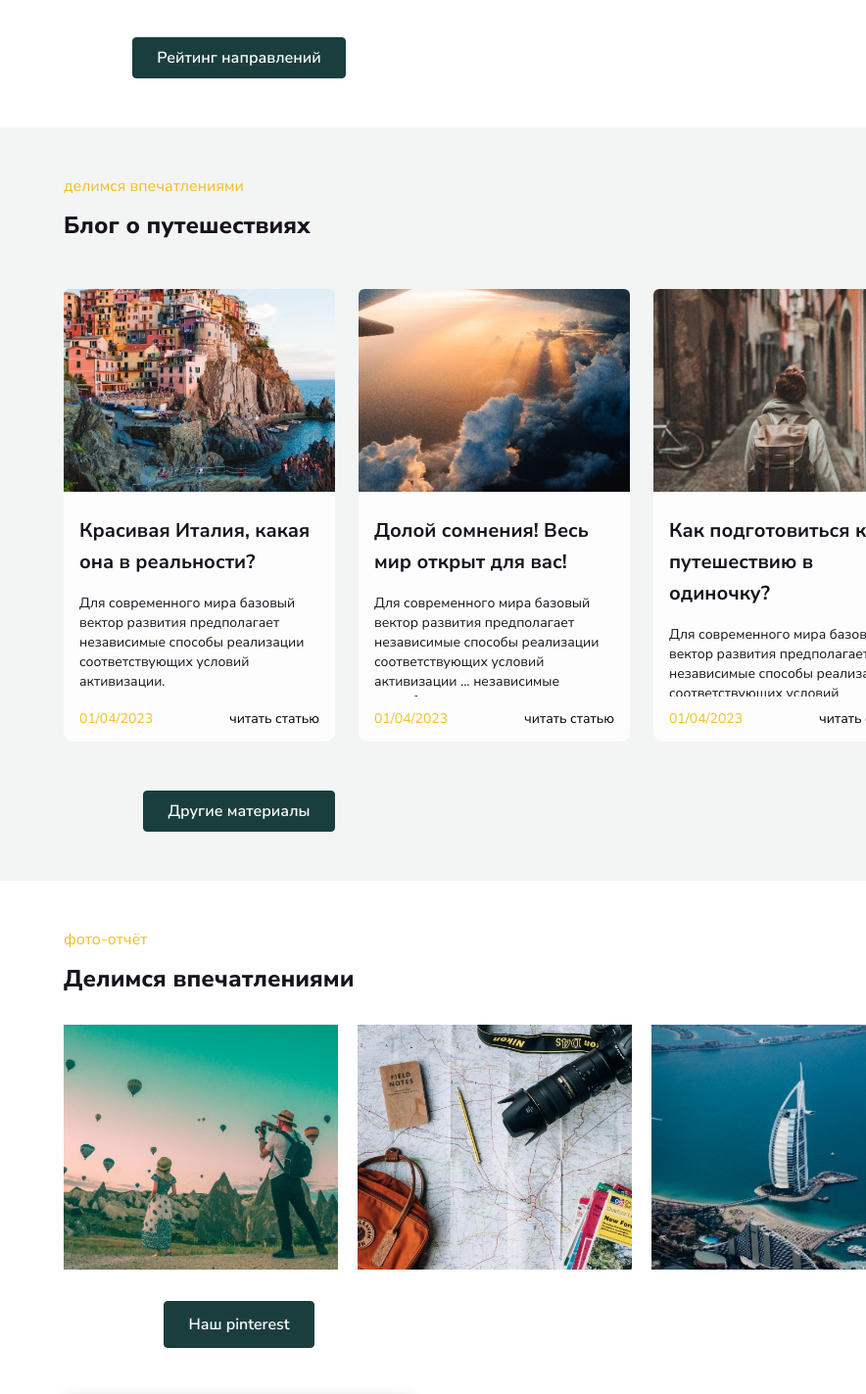
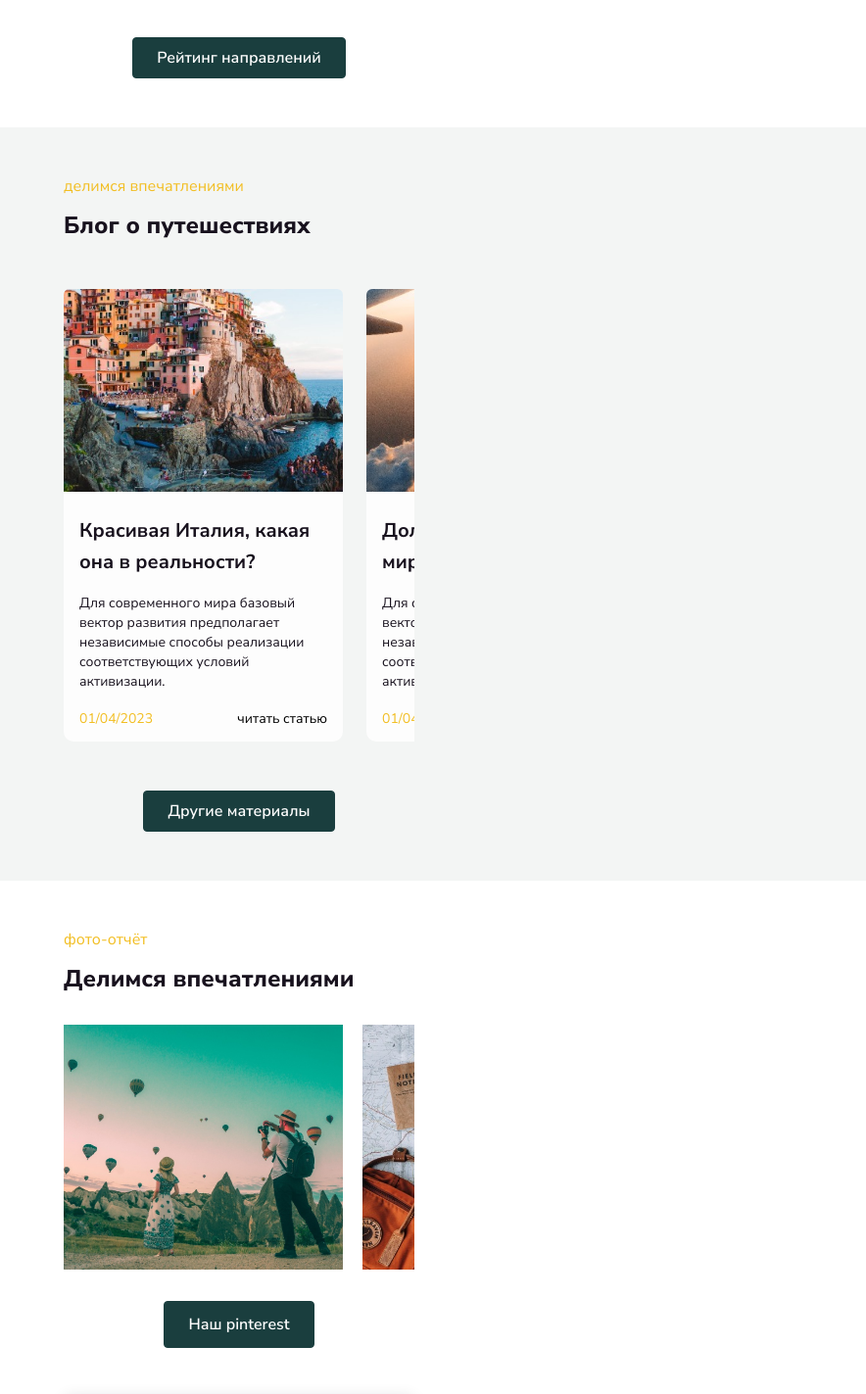
Before and after one commit to Farkhad012/RoomTibet, a plain HTML site: page index.html in a window 1280 px wide. Shown: the part 3103-4526 px from the top of the page at 98% size, without its empty margins (396-1280 px from the left). Drawn offline with Linux system fonts and the light colour scheme.

Commit message:
add slider

```diff
--- a/CSS/general.css
+++ b/CSS/general.css
@@ -126,3 +126,23 @@ h6 {
         font-size: 20px;
     }
 }
+
+@media screen and (max-width: 1390px) {
+    .slider__wrapper {
+        display: flex;
+        grid-gap: 1rem;
+        max-width: 768px;
+        width: 100%;
+        overflow-x: auto;
+        scroll-snap-type: x;
+    }
+
+    .slider {
+        min-width: 285px;
+        display: flex;
+        justify-content: center;
+        align-items: center;
+        /* scroll-snap-align: start;  */
+
+    }
+}
--- a/CSS/style.css
+++ b/CSS/style.css
@@ -269,7 +269,7 @@
 @media screen and (max-width: 1390px) {
     .popular__img_box {
         overflow-x: auto;
-        white-space: nowrap;
+        /* white-space: nowrap; */
     }
 }
 
--- a/index.html
+++ b/index.html
@@ -221,8 +221,8 @@
               <h2 class="first__title text__yellow">по версии отдыхающих</h2>
               <h3 class="second__title">Популярные направления</h3>
             </div>
-            <div class="popular__img_box">
-              <div class="popular__img">
+            <div class="popular__img_box slider__wrapper">
+              <div class="popular__img slider">
                 <div class="popular__img_rate">4.9</div>
                 <div class="popular__img_description-box description_box-open">
                   <div class="popular__img_description-header">
@@ -251,7 +251,7 @@
                   <button class="button button--small">Программа тура</button>
                 </div>
               </div>
-              <div class="popular__img">
+              <div class="popular__img slider">
                 <div class="popular__img_rate ">4.5</div>
                 <div class="popular__img_description-box description_box-open">
                   <div class="popular__img_description-header">
@@ -280,7 +280,7 @@
                   <button class="button button--small">Программа тура</button>
                 </div>
               </div>
-              <div class="popular__img">
+              <div class="popular__img slider">
                 <div class="popular__img_rate ">5.0</div>
                 <div class="popular__img_description-box description_box-open">
                   <div class="popular__img_description-header">
@@ -322,8 +322,8 @@
               <h2 class="first__title text__yellow">делимся впечатлениями</h2>
               <h3 class="second__title">Блог о путешествиях</h3>
             </div>
-            <div class="blog__body">
-              <div class="blog__item">
+            <div class="blog__body slider__wrapper">
+              <div class="blog__item slider">
                 <div class="blog__item_image"></div>
                 <div class="blog__item_content">
                   <h6 class="blog__item_title">Красивая Италия, какая она в реальности?</h6>
@@ -336,7 +336,7 @@
                   </div>
                 </div>
               </div>
-              <div class="blog__item">
+              <div class="blog__item slider">
                 <div class="blog__item_image"></div>
                 <div class="blog__item_content">
                   <h6 class="blog__item_title">Долой сомнения! Весь мир открыт для вас!</h6>
@@ -350,7 +350,7 @@
                   </div>
                 </div>
               </div>
-              <div class="blog__item">
+              <div class="blog__item slider">
                 <div class="blog__item_image"></div>
                 <div class="blog__item_content">
                   <h6 class="blog__item_title">Как подготовиться к путешествию в одиночку? </h6>
@@ -363,7 +363,7 @@
                   </div>
                 </div>
               </div>
-              <div class="blog__item">
+              <div class="blog__item slider">
                 <div class="blog__item_image"></div>
                 <div class="blog__item_content">
                   <h6 class="blog__item_title">Индия ... летим?</h6>
@@ -388,13 +388,13 @@
               <h2 class="first__title text__yellow">фото-отчёт</h2>
               <h3 class="second__title">Делимся впечатлениями</h3>
             </div>
-            <div class="report__body">
-              <div class="report__image report__image_big"></div>
-              <div class="report__image"></div>
-              <div class="report__image"></div>
-              <div class="report__image"></div>
-              <div class="report__image report__image_big"></div>
-              <div class="report__image"></div>
+            <div class="report__body slider__wrapper">
+              <div class="report__image report__image_big slider"></div>
+              <div class="report__image slider"></div>
+              <div class="report__image slider"></div>
+              <div class="report__image slider"></div>
+              <div class="report__image report__image_big slider"></div>
+              <div class="report__image slider"></div>
             </div>
             <button class="button">Наш pinterest</button>
           </div>
```
